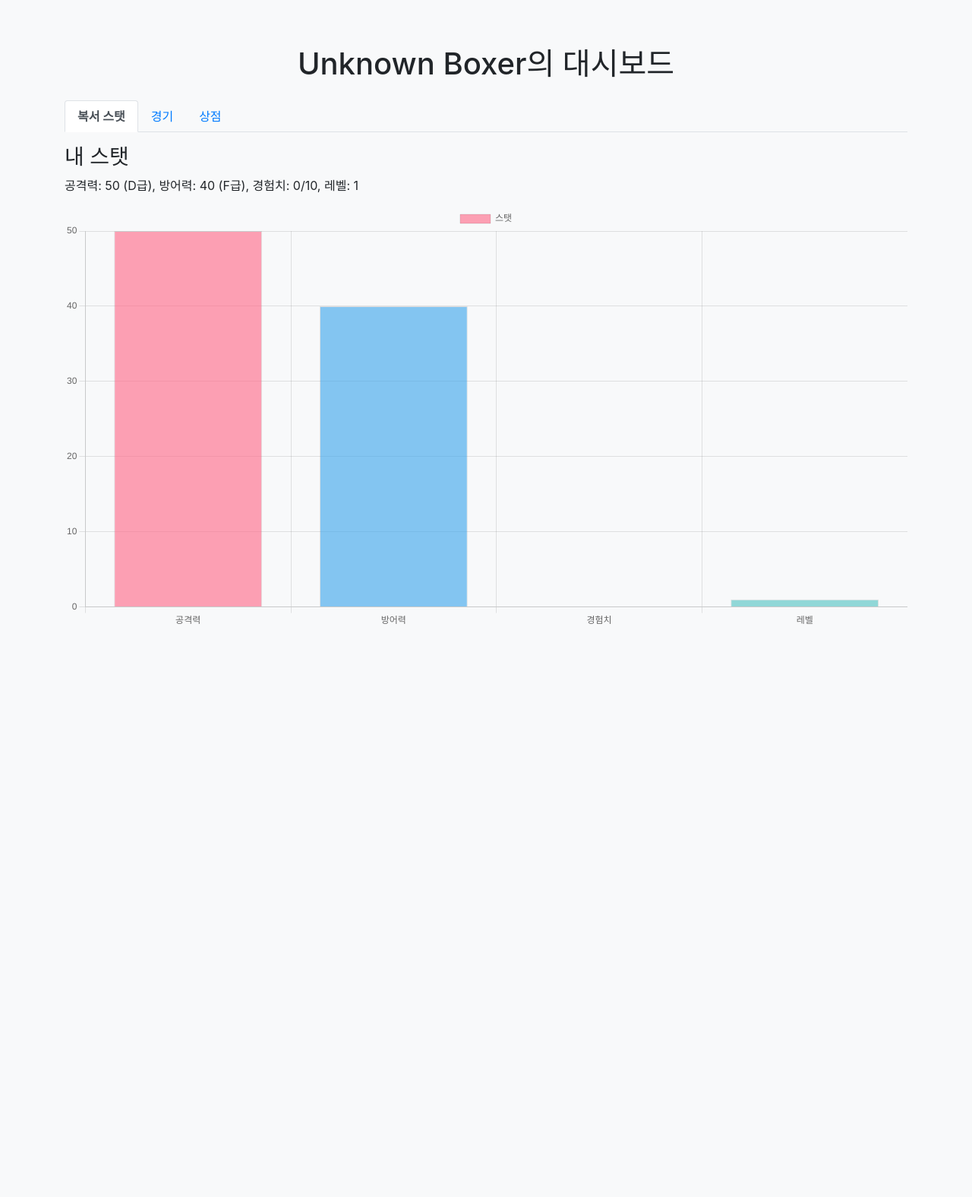
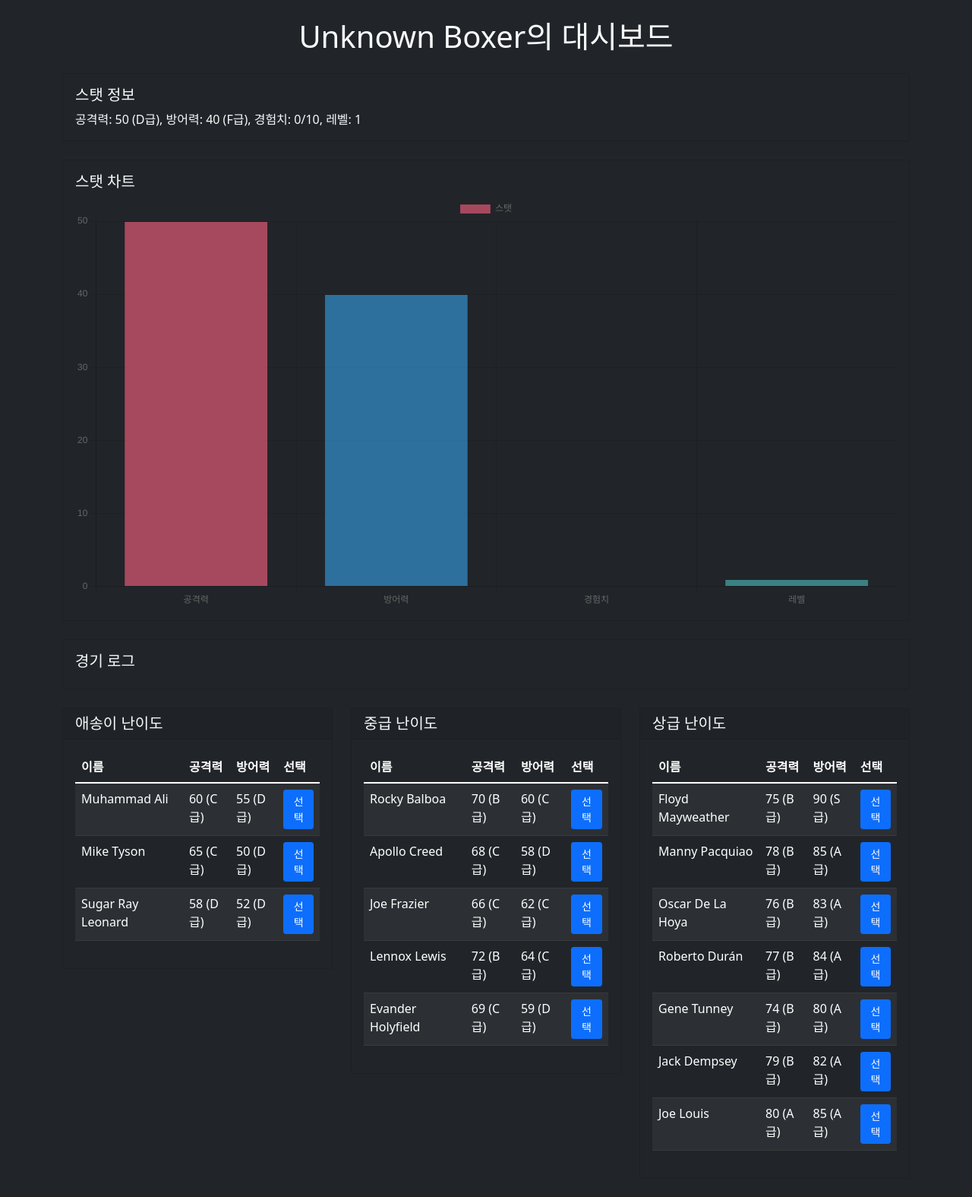
Before and after one commit to solardayz/lengendary_boxer, a plain HTML site: page dashboard.html in a window 1280 px wide. Shown: the whole page at 76% size. Before the commit the page ends 827 px from the top, so only its background shows below. Drawn offline with nearby package versions, Linux system fonts and the light colour scheme.

Commit message:
대시보드 UI 개선: 부트스트랩 5로 업데이트, 카드 레이아웃 추가 및 경기 로그 섹션 개선

```diff
--- a/dashboard.html
+++ b/dashboard.html
@@ -2,73 +2,96 @@
 <html lang="ko">
 <head>
   <meta charset="UTF-8">
-  <meta name="viewport" content="width=device-width, initial-scale=1">
+  <meta name="viewport" content="width=device-width, initial-scale=1.0">
   <title>복서 대시보드</title>
-  <!-- 부트스트랩 CDN -->
-  <link rel="stylesheet" href="https://stackpath.bootstrapcdn.com/bootstrap/4.5.2/css/bootstrap.min.css">
+  <link href="https://cdn.jsdelivr.net/npm/bootstrap@5.1.3/dist/css/bootstrap.min.css" rel="stylesheet">
+  <script src="https://cdn.jsdelivr.net/npm/chart.js"></script>
   <style>
-    body {
-      padding-top: 60px;
-      background-color: #f8f9fa;
+    .opponent-table {
+      margin-bottom: 20px;
     }
-    .nav-tabs .nav-link.active {
-      font-weight: bold;
+    .match-logs {
+      font-family: monospace;
+      font-size: 0.9em;
+      line-height: 1.5;
     }
-    /* 상대 테이블 스타일 */
-    .opponent-table {
-      margin-bottom: 30px;
+    .match-logs div {
+      padding: 5px 0;
+      border-bottom: 1px solid #eee;
+    }
+    .match-logs div:last-child {
+      border-bottom: none;
     }
   </style>
 </head>
-<body>
-  <div class="container">
-    <h1 id="dashboardTitle" class="text-center mb-4"></h1>
-    <!-- 탭 메뉴 -->
-    <ul class="nav nav-tabs" id="dashboardTabs" role="tablist">
-      <li class="nav-item">
-        <a class="nav-link active" id="stats-tab" data-toggle="tab" href="#stats" role="tab">복서 스탯</a>
-      </li>
-      <li class="nav-item">
-        <a class="nav-link" id="match-tab" data-toggle="tab" href="#match" role="tab">경기</a>
-      </li>
-      <li class="nav-item">
-        <a class="nav-link" id="shop-tab" data-toggle="tab" href="#shop" role="tab">상점</a>
-      </li>
-    </ul>
-    <div class="tab-content mt-3" id="dashboardTabsContent">
-      <!-- 복서 스탯 탭 -->
-      <div class="tab-pane fade show active" id="stats" role="tabpanel">
-        <h3>내 스탯</h3>
-        <p id="statInfo"></p>
-        <canvas id="statsChart" width="400" height="200"></canvas>
+<body class="bg-dark text-light">
+  <div class="container mt-4">
+    <h1 id="dashboardTitle" class="text-center mb-4">복서의 대시보드</h1>
+
+    <!-- 스탯 정보 -->
+    <div class="card bg-dark text-light mb-4">
+      <div class="card-body">
+        <h5 class="card-title">스탯 정보</h5>
+        <p id="statInfo" class="card-text"></p>
       </div>
-      <!-- 경기 탭 -->
-      <div class="tab-pane fade" id="match" role="tabpanel">
-        <h3>경기 상대 목록</h3>
-        <!-- 쉬움 -->
-        <h4>쉬움 난이도 (유명한 복서 3명)</h4>
-        <div id="easyOpponents"></div>
-        <!-- 중간 -->
-        <h4>중간 난이도 (복서 5명)</h4>
-        <div id="mediumOpponents"></div>
-        <!-- 어려움 -->
-        <h4>어려움 난이도 (복서 7명)</h4>
-        <div id="hardOpponents"></div>
+    </div>
+
+    <!-- 스탯 차트 -->
+    <div class="card bg-dark text-light mb-4">
+      <div class="card-body">
+        <h5 class="card-title">스탯 차트</h5>
+        <canvas id="statsChart"></canvas>
       </div>
-      <!-- 상점 탭 -->
-      <div class="tab-pane fade" id="shop" role="tabpanel">
-        <h3>상점</h3>
-        <p>여기에 상점에서 구매 가능한 아이템 정보가 표시됩니다.</p>
+    </div>
+
+    <!-- 경기 로그 -->
+    <div class="card bg-dark text-light mb-4">
+      <div class="card-body">
+        <h5 class="card-title">경기 로그</h5>
+        <div id="matchLogs" class="match-logs"></div>
+      </div>
+    </div>
+
+    <!-- 상대 목록 -->
+    <div class="row">
+      <!-- 쉬움 난이도 -->
+      <div class="col-md-4">
+        <div class="card bg-dark text-light mb-4">
+          <div class="card-header">
+            <h5 class="card-title mb-0">애송이 난이도</h5>
+          </div>
+          <div class="card-body">
+            <div id="easyOpponents"></div>
+          </div>
+        </div>
+      </div>
+
+      <!-- 중간 난이도 -->
+      <div class="col-md-4">
+        <div class="card bg-dark text-light mb-4">
+          <div class="card-header">
+            <h5 class="card-title mb-0">중급 난이도</h5>
+          </div>
+          <div class="card-body">
+            <div id="mediumOpponents"></div>
+          </div>
+        </div>
+      </div>
+
+      <!-- 어려움 난이도 -->
+      <div class="col-md-4">
+        <div class="card bg-dark text-light mb-4">
+          <div class="card-header">
+            <h5 class="card-title mb-0">상급 난이도</h5>
+          </div>
+          <div class="card-body">
+            <div id="hardOpponents"></div>
+          </div>
+        </div>
       </div>
     </div>
   </div>
 
-  <!-- jQuery, Popper, 부트스트랩 JS -->
-  <script src="https://code.jquery.com/jquery-3.5.1.slim.min.js"></script>
-  <script src="https://cdn.jsdelivr.net/npm/popper.js@1.16.1/dist/umd/popper.min.js"></script>
-  <script src="https://stackpath.bootstrapcdn.com/bootstrap/4.5.2/js/bootstrap.min.js"></script>
-  <!-- Chart.js CDN -->
-  <script src="https://cdn.jsdelivr.net/npm/chart.js"></script>
   <script src="dashboard.js"></script>
 </body>
 </html>
```
